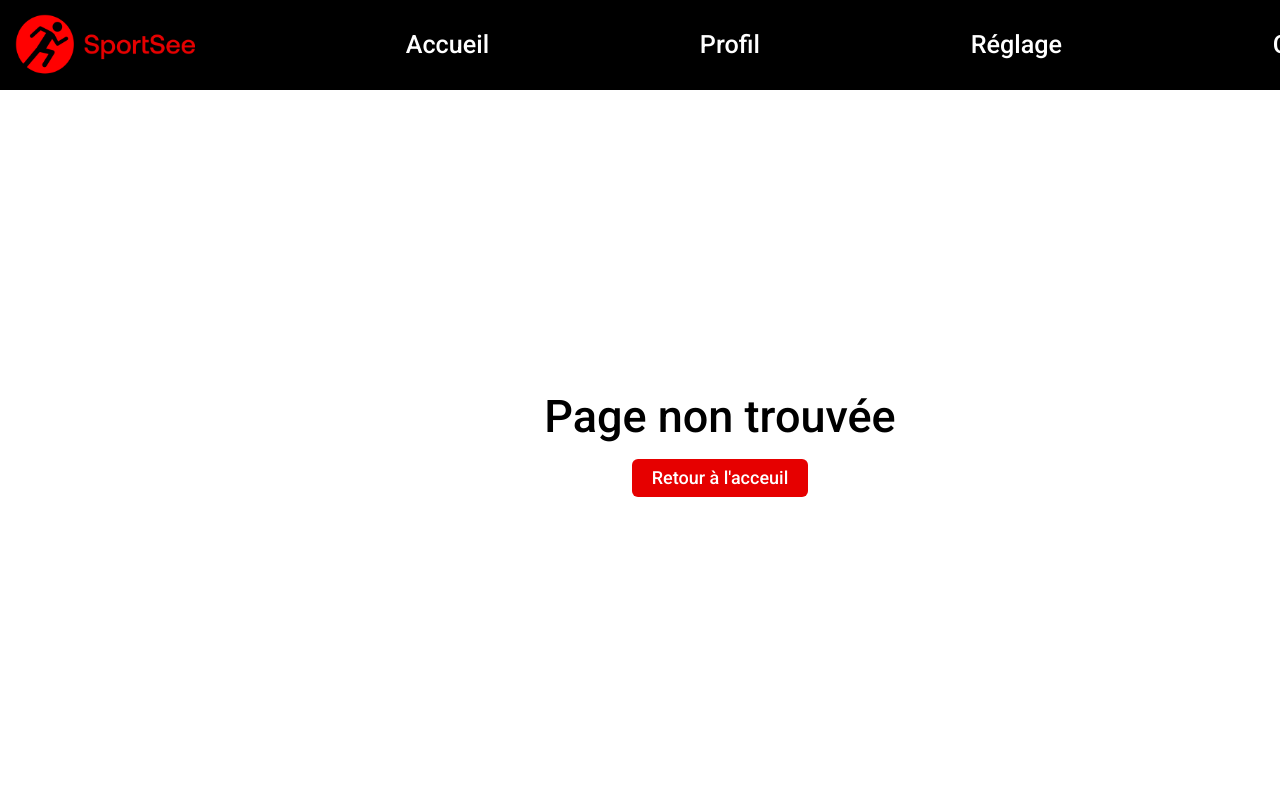
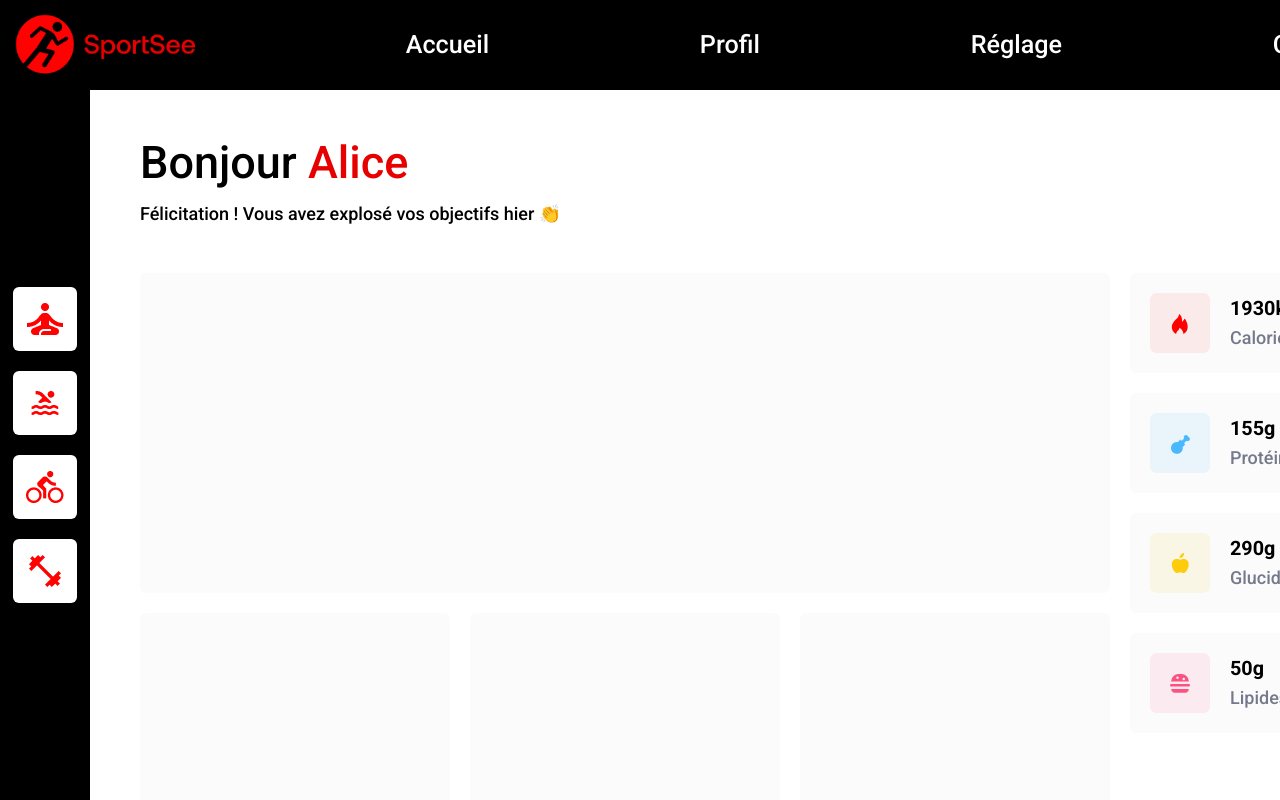
Before and after one commit to sylvain-galoustoff/oc-sportsee, a React (Vite) app: page /1 in a window 1280 px wide. Shown: the top 800 px of the page. Built offline with nearby package versions, Linux system fonts and the light colour scheme.

Commit message:
Get user data from mock

```diff
--- a/src/components/App.tsx
+++ b/src/components/App.tsx
@@ -10,7 +10,7 @@ function App() {
       <AppNav />
       <Routes>
         <Route path="*" element={<NotFound />} />
-        <Route path="/" element={<Dashboard />} />
+        <Route path="/:userId" element={<Dashboard />} />
       </Routes>
     </div>
   );
--- a/src/components/common/NutritionCard/NutritionCard.tsx
+++ b/src/components/common/NutritionCard/NutritionCard.tsx
@@ -29,9 +29,6 @@ function NutritionCard({ label, value }: PropsType) {
     },
   };
 
-  {
-    console.log(nutrition.proteines?.icon);
-  }
   return (
     <div className={`card ${style.card}`}>
       <div className={style.icon}>
--- a/src/components/routes/Dashboard/Dashboard.tsx
+++ b/src/components/routes/Dashboard/Dashboard.tsx
@@ -5,8 +5,28 @@ import swim from "../../../assets/swim.png";
 import bike from "../../../assets/bike.png";
 import strength from "../../../assets/strength.png";
 import NutritionCard from "../../common/NutritionCard/NutritionCard";
+import { useParams } from "react-router-dom";
+import { useEffect, useState } from "react";
+import { getUser } from "../../../services/services";
 
 function Dashboard() {
+  const params = useParams();
+  const [user, setUser] = useState({
+    id: "",
+    firstname: "",
+    lastname: "",
+  });
+
+  useEffect(() => {
+    const userId = params.userId;
+    if (userId) {
+      const userData = getUser(userId);
+      if (userData) {
+        setUser(userData);
+      }
+    }
+  }, [params]);
+
   return (
     <div className="content" id={style.dashboard}>
       <div id={style.nav}>
@@ -19,7 +39,7 @@ function Dashboard() {
       <div id={style.content}>
         <div id={style.header}>
           <h1>
-            Bonjour <span className="primary">Thomas</span>
+            Bonjour <span className="primary">{user.firstname}</span>
           </h1>
           <p id={style.message}>
             Félicitation ! Vous avez explosé vos objectifs hier 👏
--- /dev/null
+++ b/src/data/mock.ts
@@ -0,0 +1,60 @@
+export const users = [
+  {
+    id: "1",
+    firstname: "Alice",
+    lastname: "Smith",
+  },
+  {
+    id: "2",
+    firstname: "Bob",
+    lastname: "Johnson",
+  },
+  {
+    id: "3",
+    firstname: "Carol",
+    lastname: "Williams",
+  },
+  {
+    id: "4",
+    firstname: "David",
+    lastname: "Brown",
+  },
+  {
+    id: "5",
+    firstname: "Eve",
+    lastname: "Jones",
+  },
+  {
+    id: "6",
+    firstname: "Frank",
+    lastname: "Garcia",
+  },
+  {
+    id: "7",
+    firstname: "Grace",
+    lastname: "Martinez",
+  },
+  {
+    id: "8",
+    firstname: "Hank",
+    lastname: "Rodriguez",
+  },
+  {
+    id: "9",
+    firstname: "Ivy",
+    lastname: "Martinez",
+  },
+  {
+    id: "10",
+    firstname: "Jack",
+    lastname: "Davis",
+  },
+];
+
+export type UserType = {
+  id: string;
+  firstname: string;
+  lastname: string;
+};
+
+export type UsersType = UserType[] | undefined;
--- /dev/null
+++ b/src/env.ts
@@ -0,0 +1,5 @@
+const env = {
+  api: "local",
+};
+
+export default env;
--- /dev/null
+++ b/src/services/services.ts
@@ -0,0 +1,21 @@
+import env from "../env";
+import { users } from "../data/mock";
+
+export const getUser = (userId: string) => {
+  if (env.api === "local") {
+    const user = getUserFromMock(userId);
+    return user;
+  }
+};
+
+const getUserFromMock = (userId: string) => {
+  const usersData = [...users];
+  const user = usersData.filter((user) => user.id === userId);
+  if (user.length === 1) {
+    return user[0];
+  } else {
+    console.error(
+      "Erreur de récupération de l'utilisateur depuis les donées mockées"
+    );
+  }
+};
```
Also changed, not shown: src/data/mock.js (deleted).
